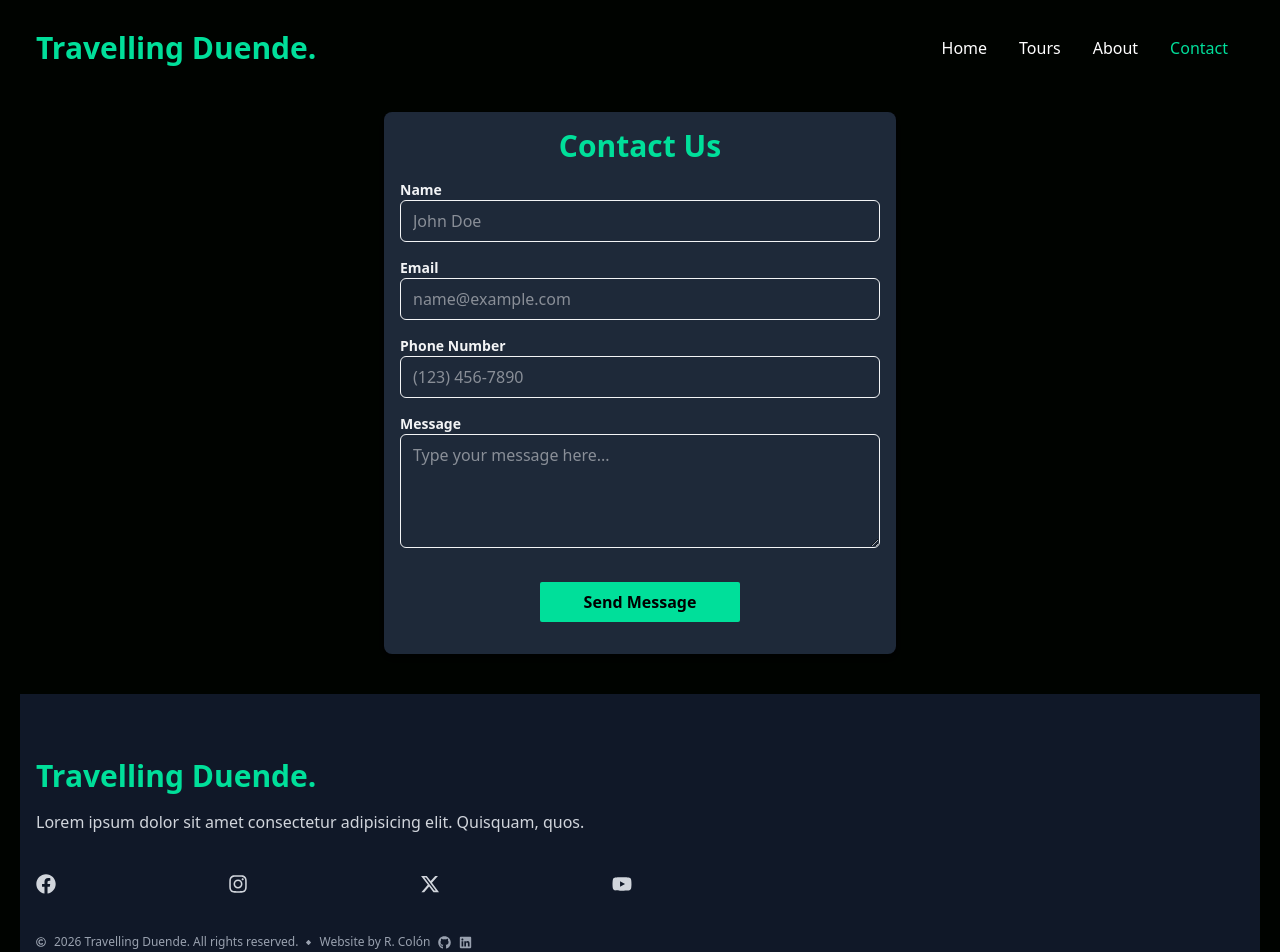
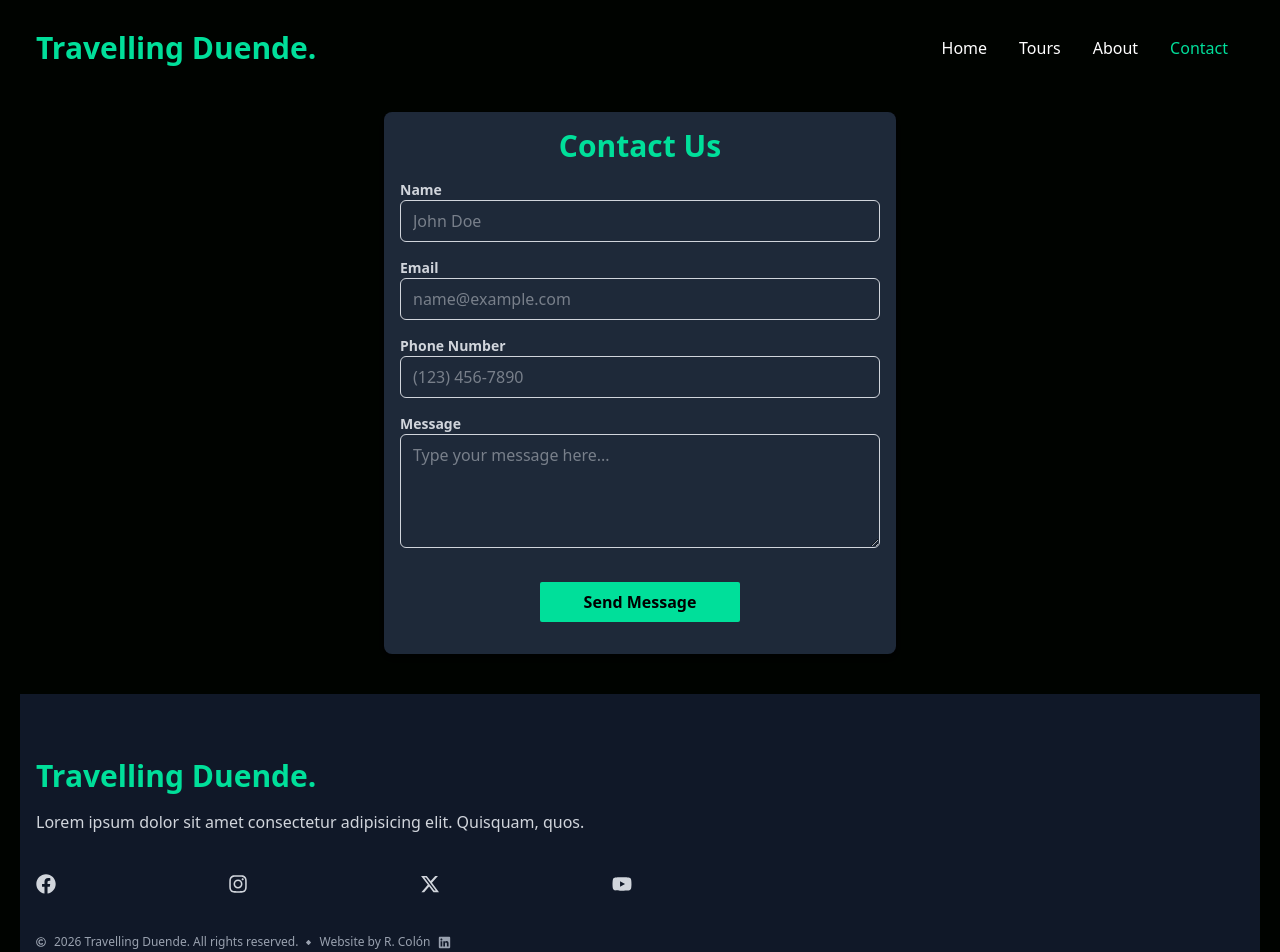
Before and after one commit to recolons/los-duendes, a React (Vite) app: page /contact in a window 1280 px wide. Shown: the top 952 px of the page. Built offline with nearby package versions, Linux system fonts and the light colour scheme.

Commit message:
add dynamic page titles and remove link to github page

```diff
--- a/src/App.jsx
+++ b/src/App.jsx
@@ -1,10 +1,13 @@
-import React from 'react'
+import React, { useEffect } from 'react'
 import Hero from './components/Hero'
 import Tours from './components/Tours'
 import Footer from './components/Footer'
 
 function App() {
 
+  useEffect(() => {
+    document.title = 'Travelling Duende'
+  }, [])
   return (
     <div>
       <Hero />
--- a/src/components/Footer.jsx
+++ b/src/components/Footer.jsx
@@ -16,8 +16,7 @@ const Footer = () => {
                 <FaYoutube size={20} />
             </div>
             <p className='flex items-center gap-2 text-xs mt-10 text-gray-400'><FaRegCopyright size={10} /> 2026 Travelling Duende.
-             All rights reserved.  <FaDiamond size={5} />  Website by R. Colón <a href='https://github.com/recolons'
-             target='_blank' rel='noopener noreferrer'><FaGithub size={13} /></a>
+             All rights reserved.  <FaDiamond size={5} />  Website by R. Colón
              <a href='https://www.linkedin.com/in/rubene-colon/' target='_blank' rel='noopener noreferrer'>
              <FaLinkedin size={13} /></a>
             </p>
--- a/src/routes/About.jsx
+++ b/src/routes/About.jsx
@@ -1,6 +1,10 @@
-import React from 'react'
+import React, { useEffect } from 'react'
 
 const About = () => {
+
+  useEffect(() => {
+    document.title = 'About | Travelling Duende'
+  }, [])
   return (
     <div>About</div>
   )
--- a/src/routes/Contact.jsx
+++ b/src/routes/Contact.jsx
@@ -1,8 +1,16 @@
-import React, { useState } from 'react'
+import React, { useState, useEffect } from 'react'
 
 const Contact = () => {
+
+  // Set title
+  useEffect(() => {
+    document.title = 'Contact | Travelling Duende'
+  }, [])
+
+  // Phone number state
   const [phone, setPhone] = useState('')
 
+  // Format phone number
   const formatPhoneNumber = (value) => {
     // Remove all non-digit characters
     const phoneNumber = value.replace(/\D/g, '')
@@ -17,6 +25,7 @@ const Contact = () => {
     }
   }
 
+  // Handle phone number change
   const handlePhoneChange = (e) => {
     const formatted = formatPhoneNumber(e.target.value)
     setPhone(formatted)
@@ -26,6 +35,7 @@ const Contact = () => {
   const [result, setResult] = useState("");
   const [isSubmitting, setIsSubmitting] = useState(false);
 
+  // Submit form
   const onSubmit = async (event) => {
     event.preventDefault();
     setIsSubmitting(true);
@@ -59,7 +69,7 @@ const Contact = () => {
   };
 
   return (
-    <div className='bg-gray-800 max-w-lg mx-auto mt-4 p-4 rounded-lg shadow-md mb-10 text-gray-100'>
+    <div className='bg-gray-800 max-w-lg mx-auto mt-4 p-4 rounded-lg shadow-md mb-10 text-gray-300'>
       <h2 className='text-3xl font-bold text-center mb-4 text-[#00df9a]'>Contact Us</h2>
 
       {/* Success Alert */}
--- a/src/routes/NotFoundPage.jsx
+++ b/src/routes/NotFoundPage.jsx
@@ -1,7 +1,11 @@
-import React from 'react'
+import React, { useEffect } from 'react'
 import { Link } from 'react-router-dom'
 
 const NotFoundPage = () => {
+
+  useEffect(() => {
+    document.title = '404 | Travelling Duende'
+  }, [])
   return (
     <div className='text-white'>
         <h1 className='text-4xl font-bold'>404</h1>
--- a/src/routes/Tours.jsx
+++ b/src/routes/Tours.jsx
@@ -1,6 +1,10 @@
-import React from 'react'
+import React, { useEffect } from 'react'
 
 const Tours = () => {
+
+  useEffect(() => {
+    document.title = 'Tours | Travelling Duende'
+  }, [])
   return (
     <div>Tours</div>
   )
```
